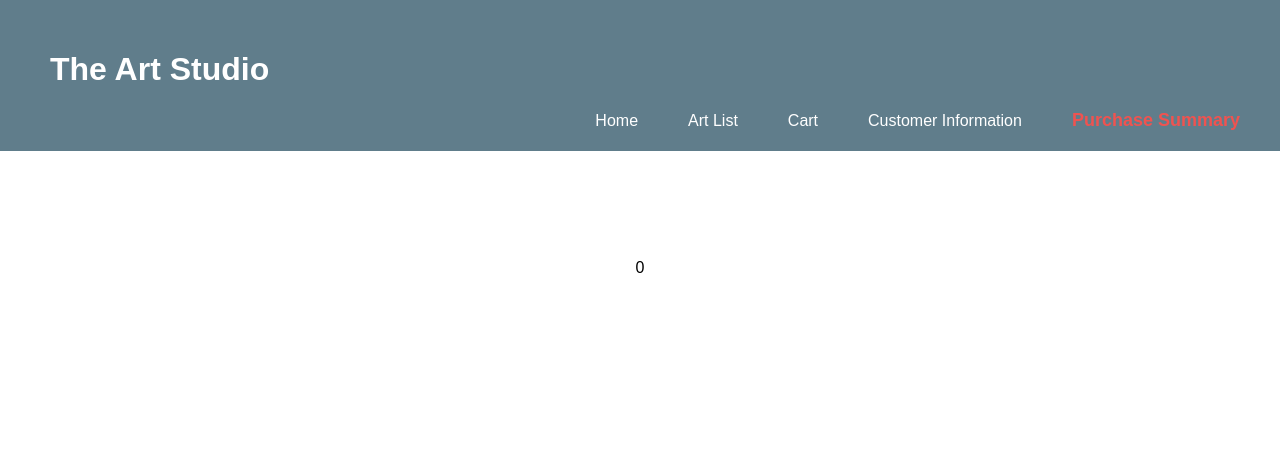
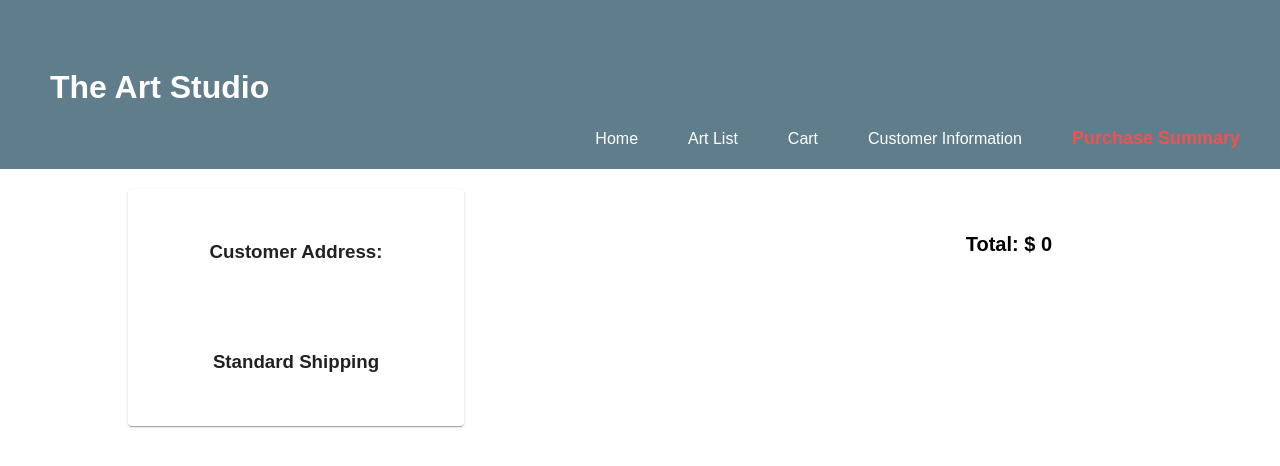
Before and after one commit to WeizhenW/Art-Studio-App, a React (Create React App) app: page /#/summary in a window 1280 px wide. Shown: the top 466 px of the page. Built offline with nearby package versions, Linux system fonts and the light colour scheme.

Commit message:
complete purchase summary page and add link to site name in header

```diff
--- a/src/components/ArtList/ArtList.js
+++ b/src/components/ArtList/ArtList.js
@@ -10,8 +10,6 @@ import { Link as RouterLink } from 'react-router-dom';
 //material ui
 import Grid from '@material-ui/core/Grid'
 import Button from '@material-ui/core/Button';
-import Typography from '@material-ui/core/Typography';
-import Link from '@material-ui/core/Link';
 
 
 const styles = {
--- a/src/components/Header/Header.js
+++ b/src/components/Header/Header.js
@@ -1,22 +1,23 @@
 import React, {Component} from 'react';
 import './Header.css';
-import { HashRouter as Router, NavLink } from 'react-router-dom';
+import { HashRouter as Router, Link, NavLink } from 'react-router-dom';
 
 class Header extends Component {
     render() {
         return (
             <div>
                 <header>
-                    <h1>The Art Studio</h1>
+                <Router>
+                    <Link to="/"><h1>The Art Studio</h1></Link>
                         <nav>
-                        <Router>
                                 <NavLink activeClassName="active" exact to="/">Home</NavLink>
                                 <NavLink activeClassName="active" to="/artlist" >Art List</NavLink >
                                 <NavLink activeClassName="active" to="/cart">Cart</NavLink>
                                 <NavLink activeClassName="active" to="/customerinfo">Customer Information</NavLink>
                                 <NavLink activeClassName="active" to="/summary">Purchase Summary</NavLink>
+
+                        </nav>
                     </Router>
-                    </nav>
                 </header>
             </div>
         )
--- a/src/components/PurchaseSummary/PurchaseSummary.js
+++ b/src/components/PurchaseSummary/PurchaseSummary.js
@@ -2,31 +2,72 @@ import React, { Component } from 'react';
 import { connect } from 'react-redux';
 import CartItem from '../CartItem/CartItem';
 
+//material ui
+import Grid from '@material-ui/core/Grid'
+import Paper from '@material-ui/core/Paper';
+
+const styles = {
+    div: {
+        margin: "20px auto",
+        maxWidth: "80%",
+    },
+    paper: {
+        width: "100%",
+        padding: "10%",
+    },
+    total: {
+        fontSize: "20px",
+        textAlign: "right",
+        marginRight: "100px",
+    }
+}
+
+
 class PurchaseSummary extends Component {
     render() {
         return(
-            <div>
+            <div style={styles.div}>
+                <Grid container spacing={1}>
+                    <Grid container item xs={12} md={4}>
+                        <Paper style={styles.paper}>
+                            <h3>
+                                Customer Address:
+                                <br />
                                 {this.props.reduxState.customerInfoReducer.name}
                                 <br />
                                 {this.props.reduxState.customerInfoReducer.street}
                                 <br />
                                 {this.props.reduxState.customerInfoReducer.city}
+                                <span>  </span>
+                                {this.props.reduxState.customerInfoReducer.state}
+                                <span>  </span>
+                                {this.props.reduxState.customerInfoReducer.zip}
+                                <br /><br />
+                                {this.props.reduxState.customerInfoReducer.type === "express"?
+                                'Express Shipping'
+                                :
+                                'Standard Shipping'
+                                }
+                            </h3>
+                        </Paper>
+                    </Grid>
+                    <Grid contain item xs={12} md={8}>
+                        {this.props.reduxState.cartReducer.map(painting => <CartItem key={painting.id} painting={painting} />)}
+
+
                 <br />
-                {this.props.reduxState.customerInfoReducer.state}
-                <br />
-                {this.props.reduxState.customerInfoReducer.zip}
-                <br />
-                {this.props.reduxState.customerInfoReducer.type}
-
-                {this.props.reduxState.cartReducer.map(painting => <CartItem key={painting.id} painting={painting} />)}
-                <br />
-                {this.props.reduxState.cartReducer.length === 0?
+                <h4 style={styles.total}>
+                    Total:
+                    $ {this.props.reduxState.cartReducer.length === 0?
                             0
                             :
                             this.props.reduxState.cartReducer.reduce((acc, current) => (
                                 {price: Number(acc.price) + Number(current.price)})
                             ).price
                     }
+                </h4>
+                    </Grid>
+                </Grid>
             </div>
         )
     }
```
Lines whose indentation alone changed are shown as unchanged.
